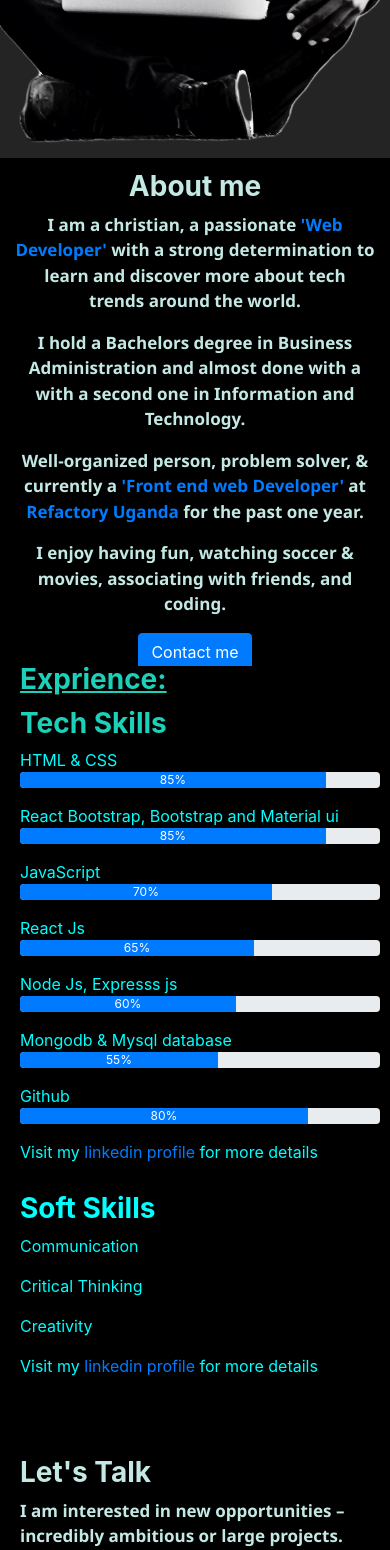
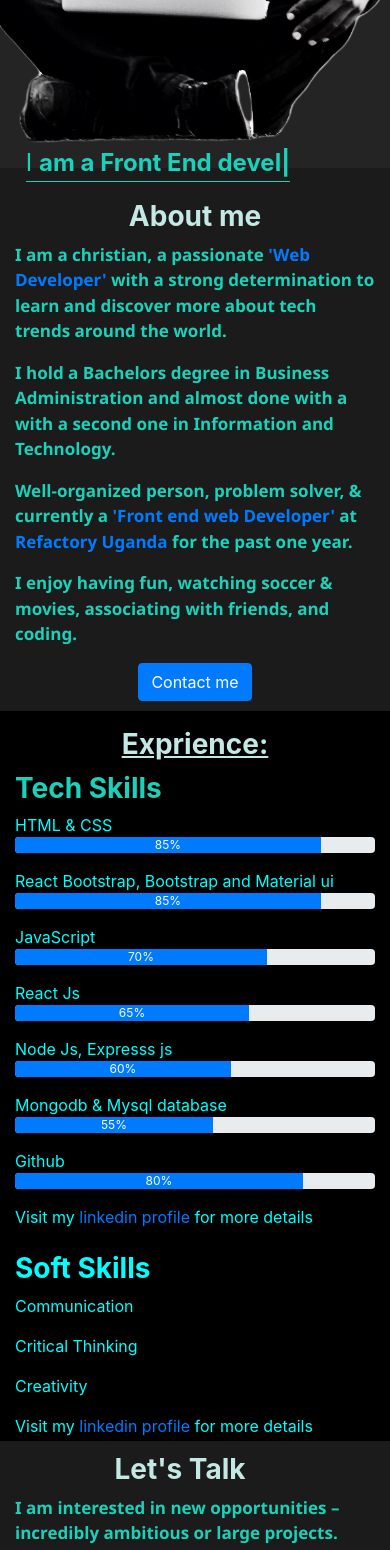
Before and after one commit to tusimegod123/tusimegodwin, a React (Create React App) app: page / in a window 390 px wide. Shown: the part 432-1982 px from the top of the page. Built offline with nearby package versions, Linux system fonts and the light colour scheme.

Commit message:
Modify media query

```diff
--- a/src/components/Home.js
+++ b/src/components/Home.js
@@ -41,7 +41,7 @@ export default function Home() {
         <div className="row">
           <div className="col-md-12">
             <h3 className="hhhhhhhhhhhh">
-              Hello<span role="img">👋</span>, my name is Tusime Godwin!
+              Hello,I am Tusime Godwin!
             </h3>
             <p className="ppppppppp">
               I{" "}
@@ -83,11 +83,11 @@ export default function Home() {
       {/* About me starts here */}
       <div className=" d-block d-sm-none" id="about-me">
         <motion.div className="animated bounce infinite">
-          <div className="container-fluid" id="first-container-about">
-            <div className="row justify-content-center">
+          <div className="container-fluid" id="first-container-abou">
+            <div className="row ">
               <motion.div className="col-md-10">
                 <h3 initial={{ opacity: 100 }} id="about">About me</h3>
-                <p className="paragraph">
+                <p id="paragraph">
                   I am a christian, a passionate{" "}
                   <a href="https://en.wikipedia.org/wiki/Web_developer">
                     'Web Developer'
@@ -95,11 +95,11 @@ export default function Home() {
               with a strong determination to learn and discover more about tech
               trends around the world.
             </p>
-                <p className="paragraph">
+                <p id="paragraph">
                   I hold a Bachelors degree in Business Administration and almost
                   done with a with a second one in Information and Technology.
             </p>
-                <p className="paragraph">
+                <p id="paragraph">
                   Well-organized person, problem solver, & currently a{" "}
                   <a href="https://frontendmasters.com/books/front-end-handbook/2018/what-is-a-FD.html">
                     'Front end web Developer'{" "}
@@ -107,7 +107,7 @@ export default function Home() {
               at <a href="https://www.refactory.ug/">Refactory Uganda</a> for
               the past one year.
             </p>
-                <p className="paragraph">
+                <p id="paragraph">
                   I enjoy having fun, watching soccer & movies, associating with
                   friends, and coding.
             </p>
@@ -127,8 +127,9 @@ export default function Home() {
       {/* My Skills */}
       <div className=" d-block d-sm-none"  >
         <motion.div
-          animate={{ x: 5 }}
-          transition={{ ease: "easeOut", duration: 3 }} id="skills"
+          // animate={{ x: 5 }}
+          // transition={{ ease: "easeOut", duration: 3 }}
+          id="skills"
         >
           <div className="container" id="first-container-about">
             <div className="row">
@@ -187,22 +188,22 @@ export default function Home() {
               </motion.div>
             </div>
           </div>
-          <br></br>
-          <br></br>
+
+
 
         </motion.div>
       </div>
 
       {/* Contact me */}
-      <div className=" d-block d-sm-none">
+      <div className=" d-block d-sm-none" id="lets-talk">
         <motion.div
-          animate={{ x: 5 }}
-          transition={{ ease: "easeOut", duration: 3 }}
+          // animate={{ x: 5 }}
+          // transition={{ ease: "easeOut", duration: 3 }}
         >
           <div className="container">
             <div className="row">
               <motion.div className="col-md-12">
-                <h3 style={{textAlign:"left"}}>Let's Talk</h3>
+                <h3  id="let">Let's Talk</h3>
                 <p id="paragraph">
                   I am interested in new opportunities – incredibly ambitious or
                   large projects. However, if you have other requests or questions,
@@ -312,6 +313,7 @@ export default function Home() {
           </div> */}
         </motion.div>
       </div>
+
     </>
   );
 }
--- a/src/home.css
+++ b/src/home.css
@@ -38,20 +38,39 @@ margin-top: 220px;
 height: 700px;
 /* padding: 2pc; */
 }
+.hhhhhhhhhhhh{
+color: #1bd1b9;
+/* padding: 1pc; */
+margin-left: -3%;
+/* font-family: monospace; */
+font-size: 2rem;
+/* width: fit-content; */
+text-align: left;
+}
+.ppppppppp{
+margin-top: 420px;
+text-align: center;
+border-bottom: 1px solid;
+width: fit-content;
+margin-left: 3%;
+color: #1bd1b9;
+font-size: x-large;
+
+}
 #about-me{
-            margin-top: -110px;
+margin-top: -100px;
 text-align: left;
 }
 #about{
-            margin-top: -20px;
+margin-top: 0px;
 }
 #skills{
-            margin-top: -190px;
+margin-top: -55px;
 }
 #exprience{
-            color: #1bd1b9;
-            text-align: left;
-            margin-top: -15px;
+/* color: #1bd1b9; */
+/* text-align: left; */
+margin-top: 10px;
 text-decoration: underline;
 }
 #tech-skills{
@@ -60,7 +79,7 @@ margin-top: 220px;
 color: #1bd1b9;
 }
 #skill1{
-            margin-top: -20px;
+margin-top: -25px;
 }
 #contact-info{
 margin-top: 120px;
@@ -68,12 +87,33 @@ margin-top: 220px;
 #direct-message{
 text-align: left;
 }
+#paragraph-about{
+text-align: left;
+/* padding: 7px; */
+font-weight: bold;
+color: #1bd1b9;
+font-size: 17px;
+font-family: 'Segoe UI', Tahoma, Geneva, Verdana, sans-serif;
+}
 #paragraph{
 text-align: left;
 /* padding: 7px; */
 font-weight: bold;
-            color: #c4e9e4;
+color: #1bd1b9;
 font-size: 17px;
 font-family: 'Segoe UI', Tahoma, Geneva, Verdana, sans-serif;
 }
+#first-container-abou{
+background-color: rgb(27, 27, 27);
+
+height: 550px;
 }
+#lets-talk{
+    background-color: rgb(27, 27, 27);
+    margin-top: 80px;
+}
+#let{
+    margin-top: -20px;
+    margin-left: -30px;
+}
+}
```
Lines whose indentation alone changed are shown as unchanged.
